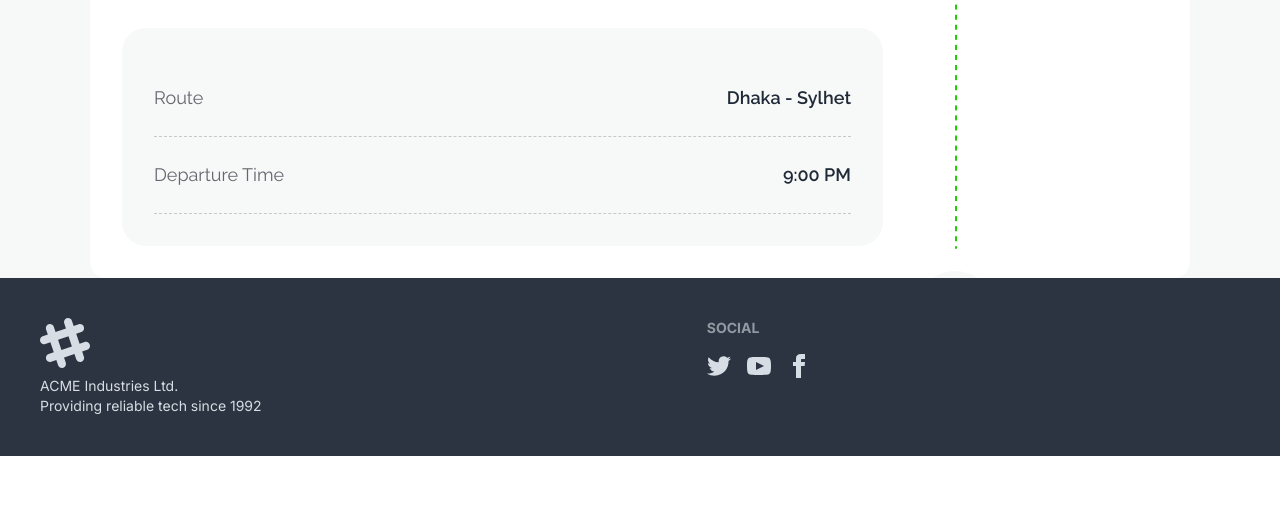
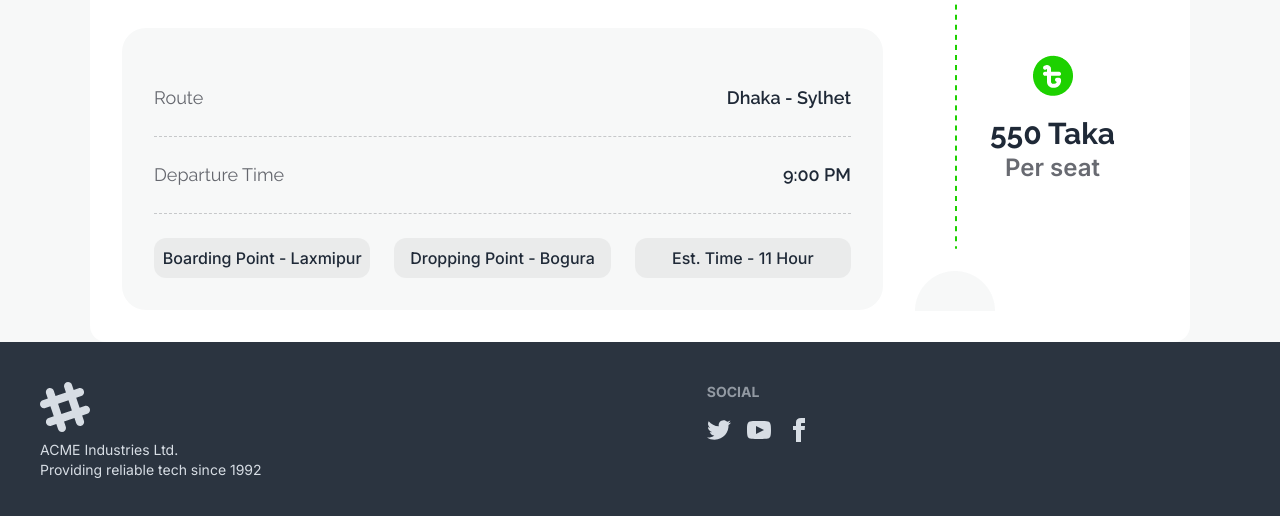
Before and after one commit to rjspyk5/bus-ticket-landing-page, a plain HTML site: page index.html in a window 1280 px wide. Shown: the part 1565-2081 px from the top of the page. Before the commit the page ends 2021 px from the top, so only its background shows below. Drawn offline with nearby package versions, Linux system fonts and the light colour scheme.

Commit message:
ticket card section complete

```diff
--- a/index.html
+++ b/index.html
@@ -133,12 +133,31 @@
                                 <p class="text-secondary raleway">Departure Time</p>
                                 <p class="font-semibold  raleway">9:00 PM</p>
                             </div>
-                            <div class="flex justify-between">
+                            <div class="flex justify-between mt-6 space-x-6 text-center">
+                                <div class="p-2 bg-[#0307120D] w-full font-medium rounded-xl">
+                                    Boarding Point - Laxmipur
+                                </div>
+                                <div class="p-2 bg-[#0307120D] w-full  font-medium rounded-xl">
+                                    Dropping Point - Bogura
+                                </div>
+                                <div class="p-2 bg-[#0307120D] w-full font-medium rounded-xl">
+                                    Est. Time - 11 Hour
+                                </div>
+
                             </div>
                         </div>
                     </div>
                     <!-- right side -->
-                    <div class="col-span-3 p-8 bg-no-repeat bg-[url('images/info-devider.png')]">
+                    <div
+                        class="col-span-3 flex flex-col space-y-4 justify-center items-center text-center p-8 bg-no-repeat bg-[url('images/info-devider.png')]">
+
+                        <img src="images/fare.png" alt="">
+                        <div>
+                            <h1 class="raleway text-3xl font-bold">550 Taka </h1>
+                            <p class="text-secondary text-2xl font-semibold">Per seat</p>
+                        </div>
+
+
 
                     </div>
                 </div>
```
